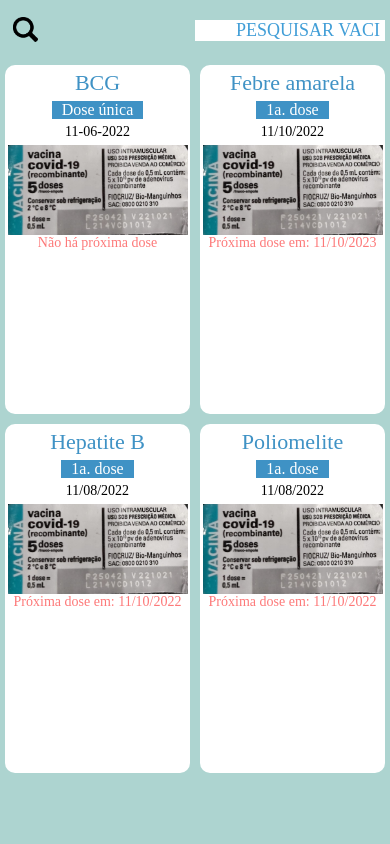
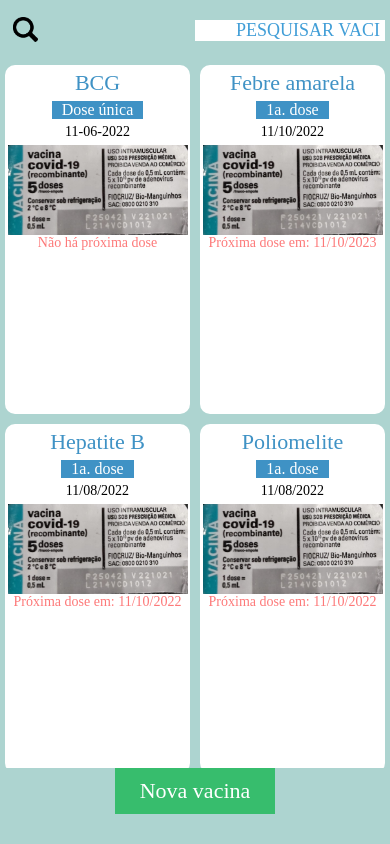
Before and after one commit to andreluiz19/MyHealth, a React Native app: screen /Home in a window 390 px wide. Built offline with nearby package versions, Linux system fonts and the light colour scheme.

Commit message:
forgot password

```diff
--- a/App.js
+++ b/App.js
@@ -1,12 +1,16 @@
+import { createDrawerNavigator } from '@react-navigation/drawer'
 import { NavigationContainer } from '@react-navigation/native'
 import { createNativeStackNavigator } from '@react-navigation/native-stack'
 import React from 'react';
+
 import Login from './screens/Login'
 import Home from './screens/Home'
 import CreateAccount from './screens/CreateAccount'
 import IconHeader from './components/IconHeader';
+import ForgotPassword from './screens/ForgotPassword';
 
 const Stack = createNativeStackNavigator()
+
 
 const App = () => {
   return (
@@ -39,6 +43,23 @@ const App = () => {
             )
           }}
         />
+        <Stack.Screen name="ForgotPassword" component={ForgotPassword}
+          options={{
+            title: "MyHealth",
+            headerStyle: {
+              backgroundColor: '#C1E7E3',
+            },
+            headerTitleStyle: {
+              fontFamily: 'AveriaLibre-Bold',
+              fontSize: 30,
+              color: '#419ED7',
+            },
+            headerBackVisible: false,
+            headerLeft: () => (
+              <IconHeader />
+            )
+          }}
+        />
       </Stack.Navigator>
     </NavigationContainer>
   );
--- a/screens/ForgotPassword.js
+++ b/screens/ForgotPassword.js
@@ -0,0 +1,64 @@
+import React, { useState } from 'react';
+import {
+    View,
+    StyleSheet,
+    Text
+} from 'react-native'
+
+import { sendPasswordResetEmail } from 'firebase/auth';
+import { auth } from '../config/firebase';
+
+import MyInputs from '../components/MyInputs';
+import MyButtons from '../components/MyButtons';
+
+const ForgotPassword = () =>{
+
+    const [email, setEmail] = useState()
+
+    const forgotPassword = () => {
+        sendPasswordResetEmail(auth, email)
+        .then(() => {
+            console.log("Email de redefinição enviado com sucesso!")
+        })
+        .catch(() => {
+            console.log("Erro ao enviar email de redefinição!")
+        })
+    }
+
+    return(
+        <View style={styles.container}>
+
+             <View style={styles.input}>
+                <MyInputs placeholder="Digite seu email..." style={styles.texto} label="E-mail" value={email} setValue={setEmail} />
+            </View>
+
+            <View style={styles.center}>
+                <MyButtons label="Recuperar senha" style={styles.buttonRecuperar} onPress={forgotPassword} />
+            </View>
+
+        </View>
+    );
+}
+
+const styles = StyleSheet.create({
+    container: {
+        backgroundColor: '#ADD4D0',
+        height: '100%',
+        paddingTop: 200,
+    },
+    texto: {
+        fontSize: 18,
+        fontFamily: 'AveriaLibre-Regular',
+    },
+    buttonRecuperar: {
+        marginTop: 170,
+        backgroundColor: '#37BD6D',
+        width: 200,
+        padding: 10,
+        elevation: 10,
+    },
+    center: {
+        alignItems: 'center'
+    },
+})
+export default ForgotPassword
--- a/screens/Home.js
+++ b/screens/Home.js
@@ -43,9 +43,10 @@ const listaVacinas = [
     }
   ]
 
+
 const Home = () => {
     return(
-        <ScrollView style={styles.container}>
+        <View style={styles.container}>
 
             <View>
                 <IconSearch style={styles.icon}></IconSearch>
@@ -55,10 +56,10 @@ const Home = () => {
             <FlatList data={listaVacinas} renderItem={(item) => <CardVacina item={item} />} numColumns={2} />
 
             <View style={styles.button}>
-                <MyButtons label="Nova vacina" style={styles.buttonEntrar} />
+                <MyButtons label="Nova vacina" style={styles.buttonVacina} />
             </View>
 
-        </ScrollView>
+        </View>
     );
 }
 
@@ -67,7 +68,7 @@ const styles = StyleSheet.create({
         backgroundColor: '#ADD4D0',
         height: '100%',
     },
-    buttonEntrar: {
+    buttonVacina: {
         backgroundColor: '#37BD6D',
         width: 160,
         padding: 10,
@@ -75,7 +76,7 @@ const styles = StyleSheet.create({
     },
     button: {
         alignItems: 'center',
-        marginTop: 120
+        marginBottom: 30,
     },
     input: {
         width: '100%',
--- a/screens/Login.js
+++ b/screens/Login.js
@@ -42,6 +42,10 @@ const Login = (props) => {
         props.navigation.navigate('CreateAccount')
     }
 
+    const goToForgotPassword = () => {
+        props.navigation.navigate('ForgotPassword')
+    }
+
     return(
         <ImageBackground style={styles.imagem} source={require('../images/background.jpg')} >
 
@@ -68,7 +72,7 @@ const Login = (props) => {
                     <MyButtons label="Criar minha conta" style={styles.buttonCriarConta} onPress={goToCreateAccount} />
                 </View>
                 <View>
-                    <MyButtons label="Esqueci minha senha" style={styles.buttonEsqueceuSenha} />
+                    <MyButtons label="Esqueci minha senha" style={styles.buttonEsqueceuSenha} onPress={goToForgotPassword} />
                 </View>
 
             </View>
```
